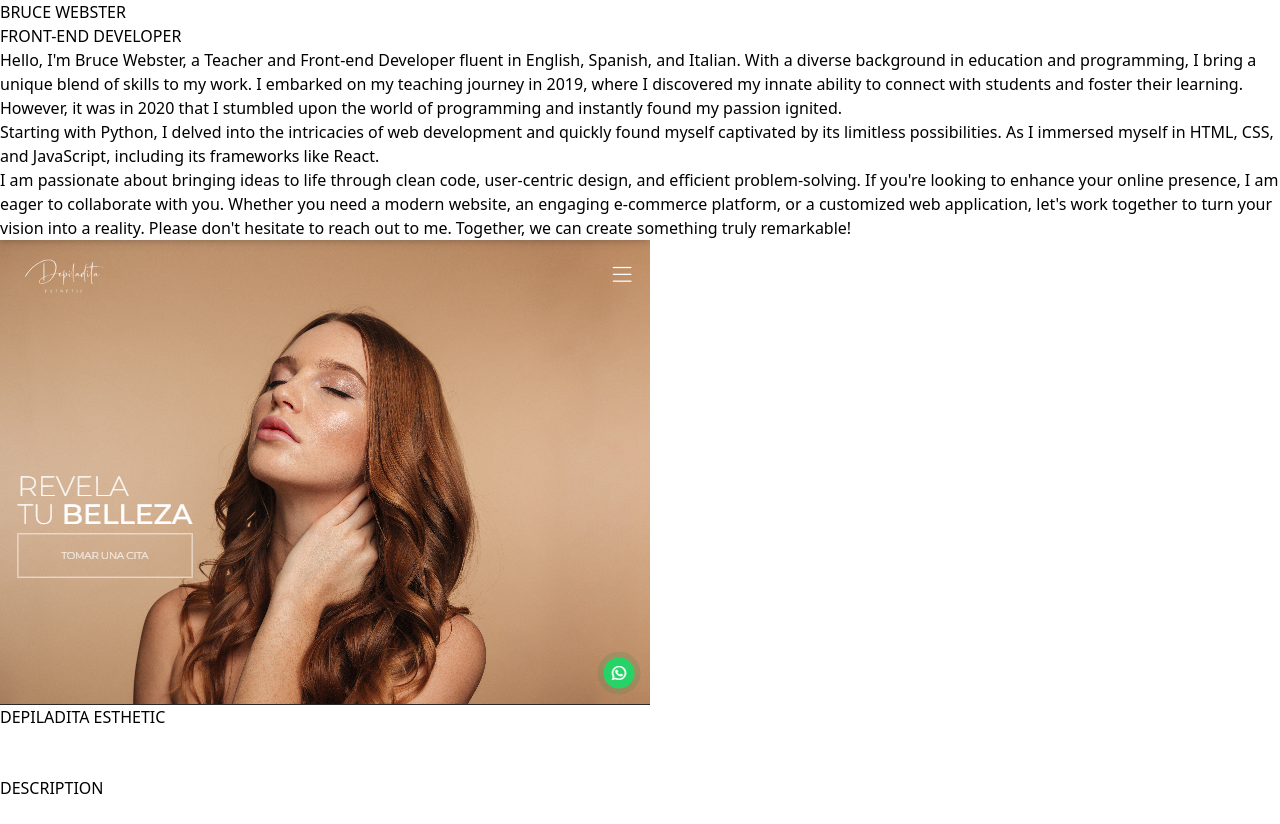
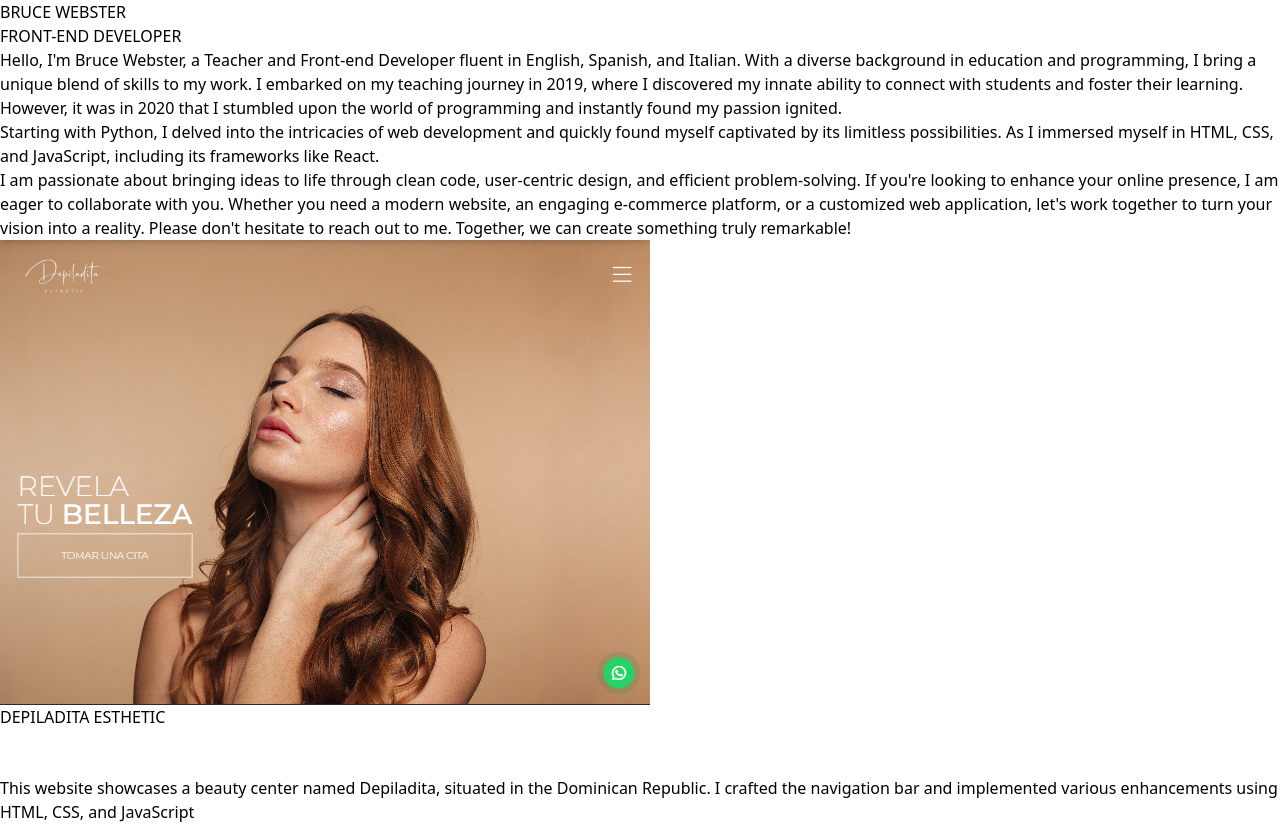
Before and after one commit to Bruce-Webster-21/bruce-s-portfolio, a Next.js app: page / in a window 1280 px wide. Before the commit the page ends 800 px from the top, so only its background shows below. Built offline with nearby package versions, Linux system fonts and the light colour scheme.

Commit message:
added description object foe cleaner react code

```diff
--- a/app/page.tsx
+++ b/app/page.tsx
@@ -1,6 +1,11 @@
 import AboutMe from "./components/AboutMe";
 import ProjectItem from "./components/ProjectItem";
 import DepiladitaCoverImage from "../public/project-images/depiladita-cover.png";
+
+const projectDescriptions = {
+  depiladitaEsthetic:
+    "This website showcases a beauty center named Depiladita, situated in the Dominican Republic. I crafted the navigation bar and implemented various enhancements using HTML, CSS, and JavaScript",
+};
 
 export default function Home() {
   return (
@@ -10,9 +15,9 @@ export default function Home() {
         gitHubLink="https://github.com/Bruce-Webster-21/depiladita"
         websiteLink="https://bruce-webster-21.github.io/depiladita"
         projectTitle="DEPILADITA ESTHETIC"
-        projectDescription="DESCRIPTION"
+        projectDescription={projectDescriptions.depiladitaEsthetic}
         projectImg={DepiladitaCoverImage}
-        projectImgAlt="Depiladita cover Image"
+        projectImgAlt="Depiladita website cover Image"
       />
     </>
   );
```
